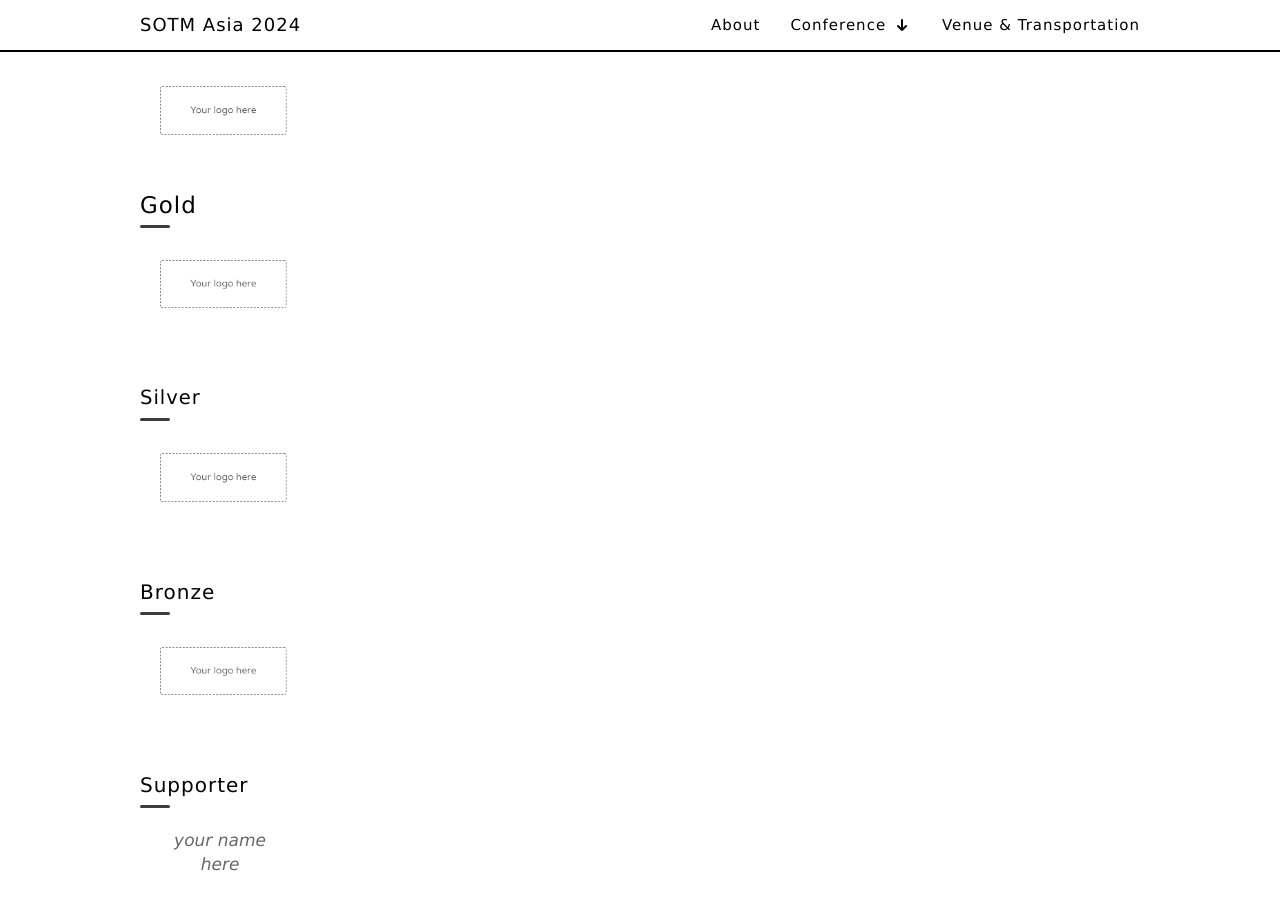
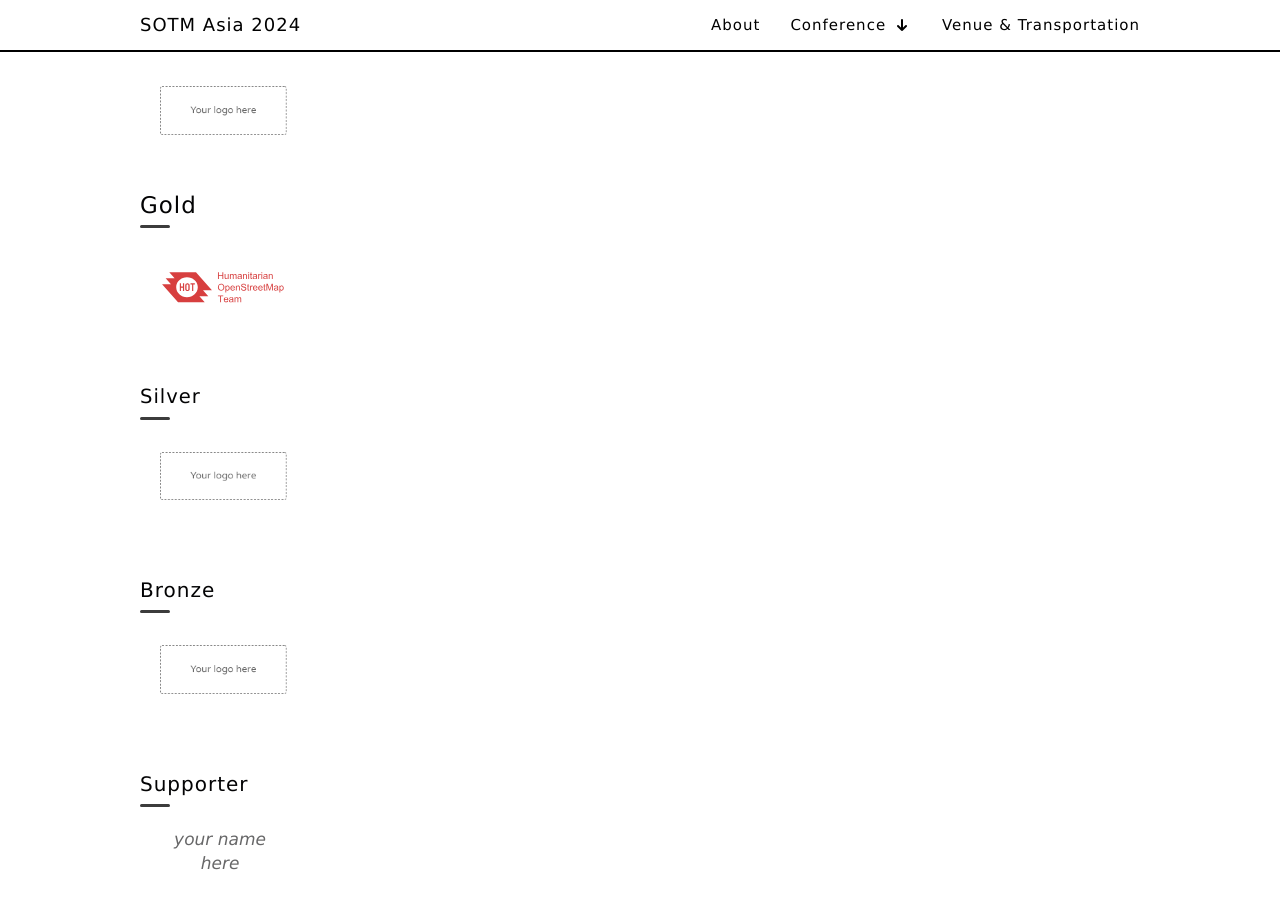
Before and after one commit to sotm-asia/sotm-asia-2024-website, a Jekyll site: the page built from index.html, in a window 1280 px wide and 900 px high, scrolled down 2316 px. Built offline with Jekyll 4.4.1, drawn with Linux system fonts in a browser that asks for light colours.

Commit message:
sponsors added

```diff
--- a/_includes/css/sotm.css
+++ b/_includes/css/sotm.css
@@ -1277,7 +1277,6 @@
 /* Clearfix (clear floats) */
 .row::after {
   content: "";
-  clear: both;
   display: table;
 }
 
--- a/_includes/sponsors.html
+++ b/_includes/sponsors.html
@@ -19,11 +19,14 @@
 		</div>
 
 		<h3 class="clearfix small-title sponsors gold">Gold</h3>
-		<div class="clearfix space-top2 space-bottom4">
-      <a class="col2 pad2 space-bottom2" href="mailto:stateofthemapasia@gmail.com">
-				<img src="img/sponsors.png" />
-			</a>
-		</div>
+    <div class="clearfix space-top2 space-bottom4">
+			<div class="col2 pad2 space-bottom2 sponsor">
+				<a href="https://www.hotosm.org/">
+					<img src="img/sponsors/hot_logo.svg" style="margin-top: 8px;" alt="HOT">
+				</a>
+			</div>
+    </div>
+
 
 		<h3 class="clearfix small-title sponsors silver">Silver</h3>
 		<div class="clearfix space-top2 space-bottom4">
```
Also changed, not shown: img/sponsors/hot_logo.svg (added).
